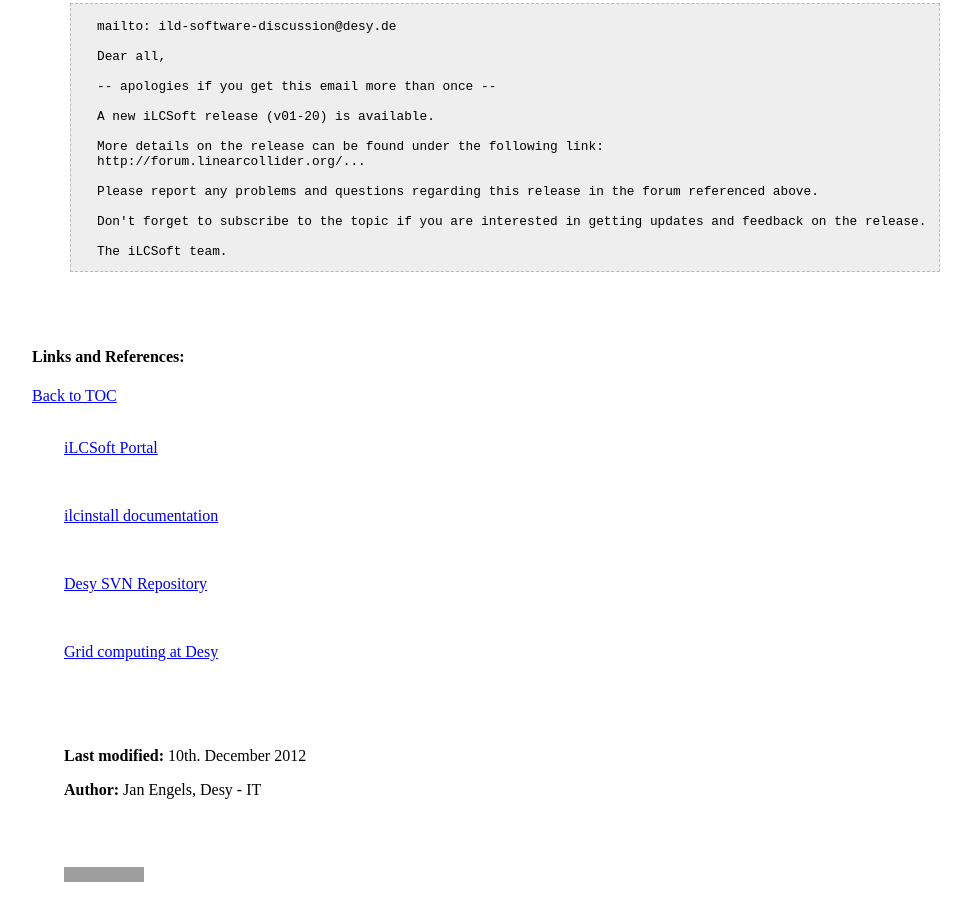
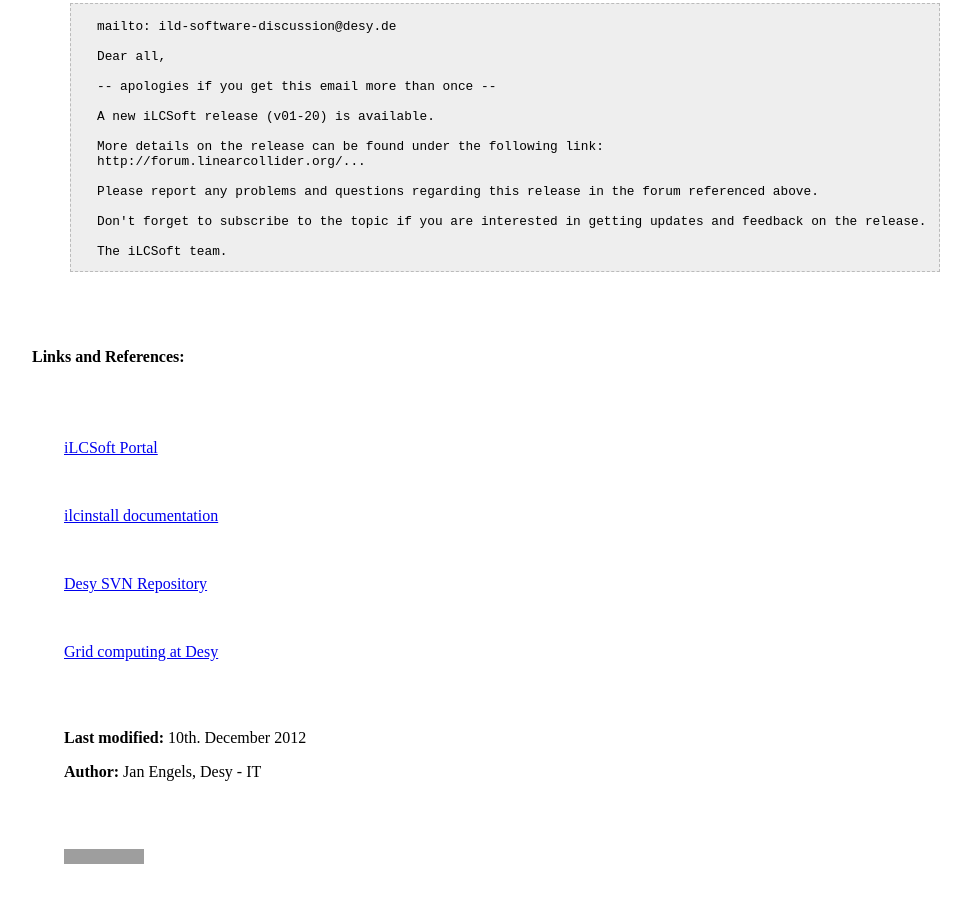
Before and after one commit to iLCSoft/iLCInstall, a plain HTML site: page doc/release_steps/index.html in a window 1280 px wide. Shown: the part 9001-9921 px from the top of the page, without its empty margins (96-1067 px from the left). Drawn offline with Linux system fonts and the light colour scheme; grey boxes are pictures that could not be loaded.

Commit message:
validated using validome

```diff
--- a/doc/release_steps/index.html
+++ b/doc/release_steps/index.html
@@ -375,13 +375,12 @@
         </div><div class="clear"></div>
 
 
-        <h4><a name="ref">Links and References:</a></h4><a href="#toc">Back to TOC</a>
+        <h4><a name="ref">Links and References:</a></h4>
 
         <p><a href="http://ilcsoft.desy.de/portal">iLCSoft Portal</a></p>
         <p><a href="http://ilcsoft.desy.de/portal/general_documentation/ilcinstall_documentation/">ilcinstall documentation</a></p>
         <p><a href="https://svnsrv.desy.de/">Desy SVN Repository</a></p>
         <p><a href="http://grid.desy.de">Grid computing at Desy</a></p>
-
 
         <p><b>Last modified:</b> 10th. December 2012</p><p><b>Author:</b> Jan Engels, Desy - IT</p>
 
```
